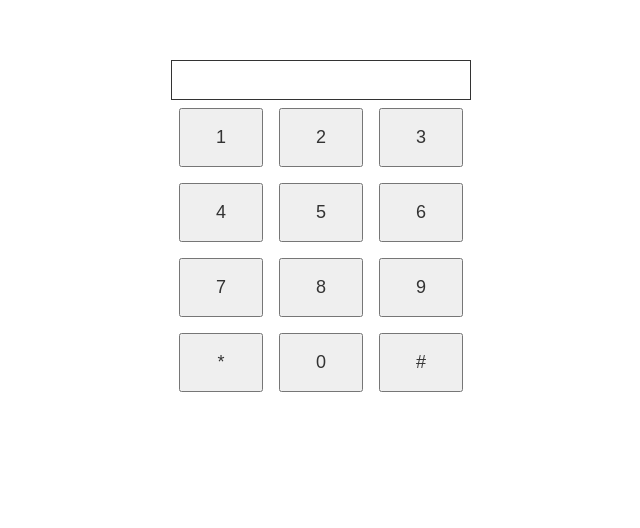
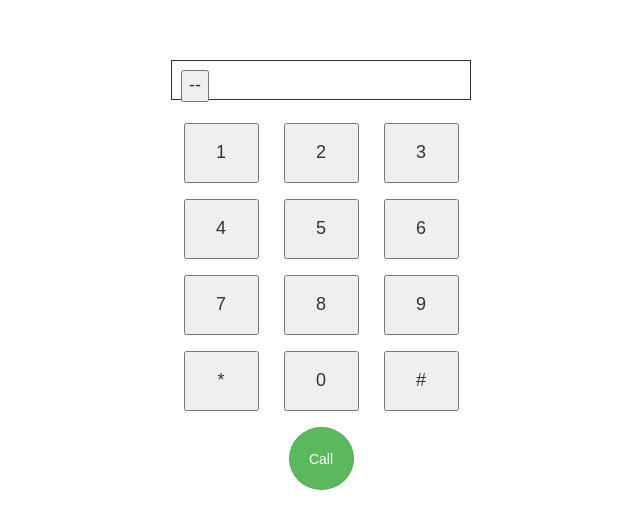
Before and after one commit to horaciod12/myPhone-app, a plain HTML site: page index.html in a window 1280 px wide. Shown: the whole page, without its empty margins (319-959 px from the left). Drawn offline with Linux system fonts and the light colour scheme; a web font is replaced by a local one.

Commit message:
nuevos elementos

```diff
--- a/index.html
+++ b/index.html
@@ -20,7 +20,7 @@
 				<table class="table">
 
 					<tr>
-						<div id="display" class="display"></div>
+						<div id="display" class="display"><button> -- </button></div>
 					</tr>
 					<tr>
 						<td><button value="1" class="buttons">1</button></td>
@@ -42,8 +42,14 @@
 						<td><button value="0" class="buttons">0</button></td>
 						<td><button value="#" class="buttons">#</button></td>
 					</tr>
+					<tr>
+						<td></td>
+						<td><button class="call btn btn-success">Call</button></td>
+						<td></td>
+					</tr>
 
 				</table>
+
 
 			</div>
 
--- a/module_phone/css/style.css
+++ b/module_phone/css/style.css
@@ -17,11 +17,12 @@ body {
 	letter-spacing: 0.2em;
 	padding: 9px;
 	margin: auto;
+	margin-bottom: 15px;
 }
 
 .buttons {
-	width: 100%;
-	height: 100%;
+	width: 75px;
+	height: 60px;
 	padding: 5px;
 	font-size: 18px;
 }
@@ -34,3 +35,10 @@ body {
 .row {
 	margin-top: 60px;
 }
+
+.call {
+	border-radius: 50%;
+	padding: 10px;
+	height: 63px;
+    width: 65px;
+}
--- a/module_phone/js/app.js
+++ b/module_phone/js/app.js
@@ -5,9 +5,17 @@ $('button').on('click', function(){
 
 	var value = $(this).val();
 
-	$('#display').append(value);
+	var anime = document.createElement('span');
 
+	anime.append(value);
 
+	$('#display').append(anime);
+
+	//$(anime).delay().fadeOut(500, function(){
+	//	$(this).delay().fadeIn(500);
+	//});
+
+	$(anime).fadeOut(8000).delay(800);
 });
 
 
```
